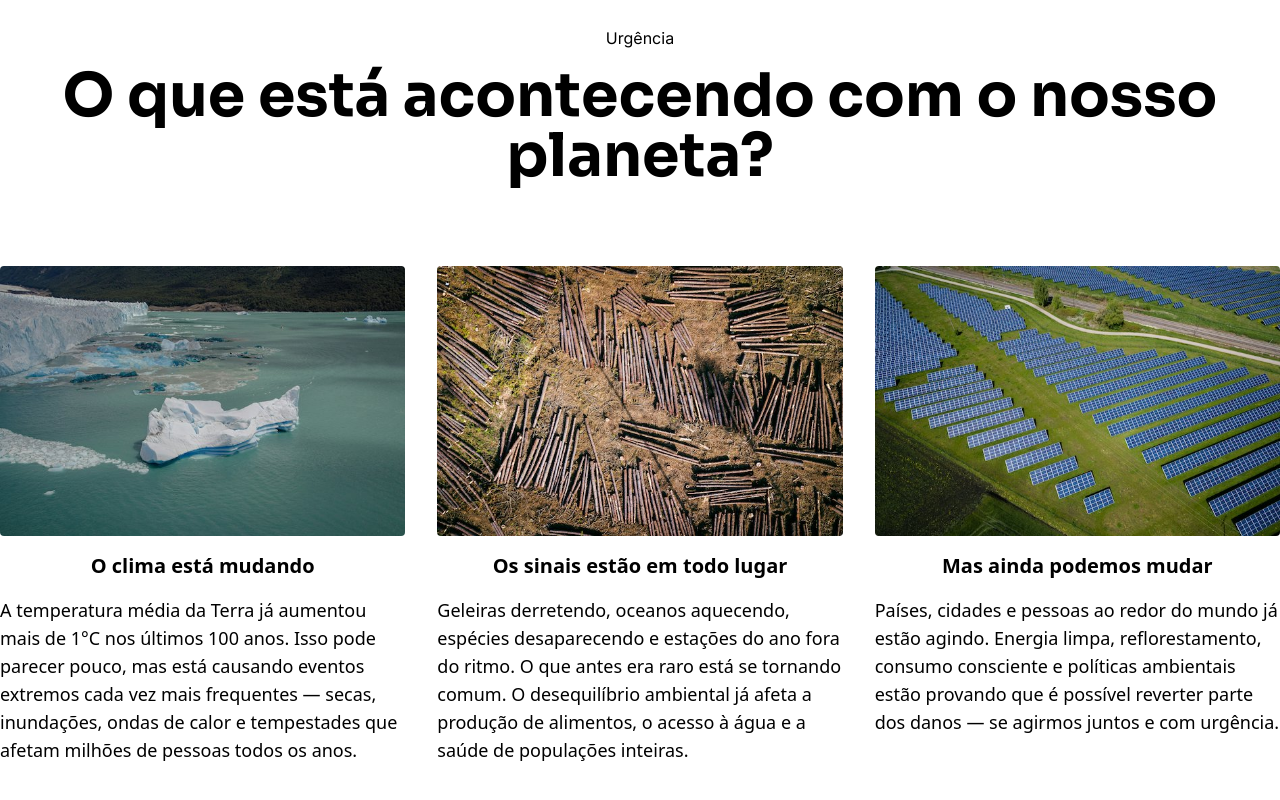
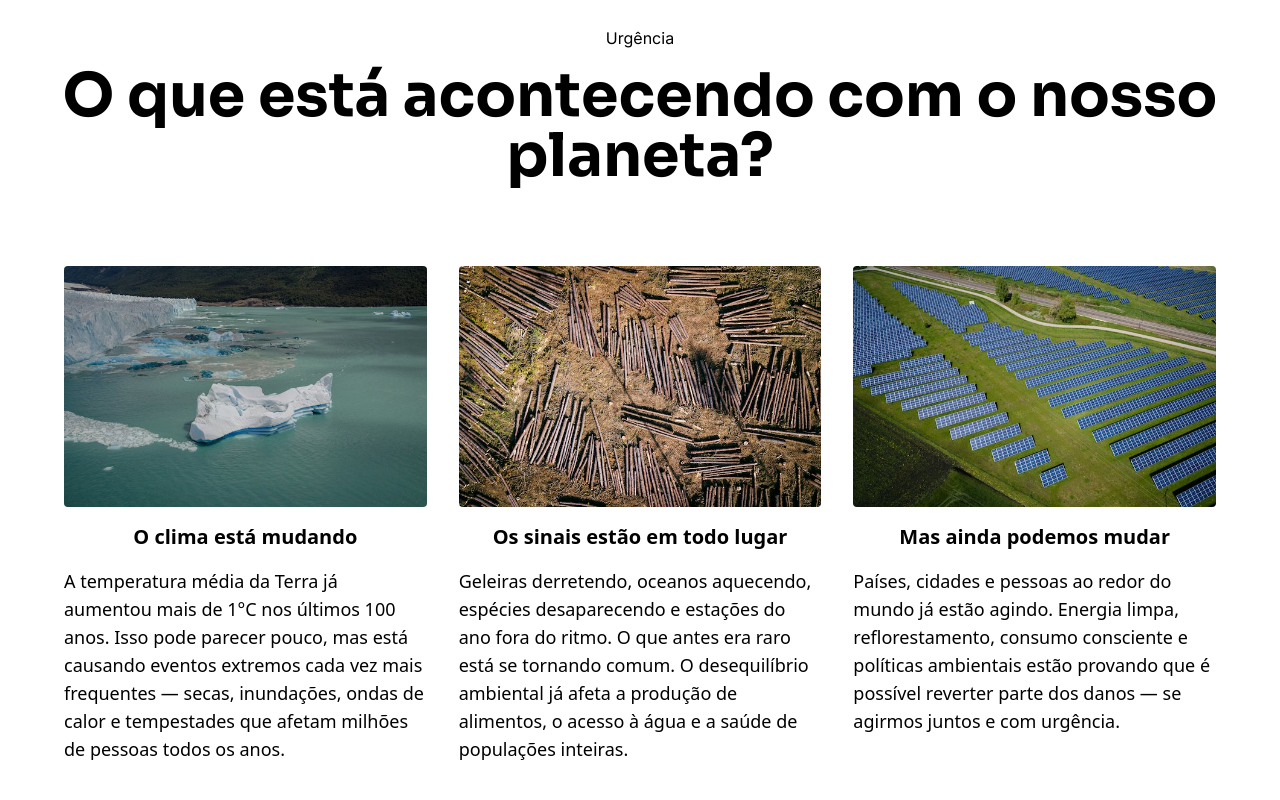
Before and after one commit to tjbarbosadev/ods13-project, a plain HTML site: page index.html in a window 1280 px wide. Shown: the part 878-1678 px from the top of the page. Drawn offline with nearby package versions, Linux system fonts and the light colour scheme.

Commit message:
fix: cards width

```diff
--- a/index.html
+++ b/index.html
@@ -83,7 +83,7 @@
               O que está acontecendo com o nosso planeta?
             </h2>
           </div>
-          <div class="flex flex-col md:flex-row gap-8">
+          <div class="flex flex-col md:flex-row gap-8 xl:w-6xl xl:mx-auto">
             <div class="card flex flex-1 flex-col gap-4">
               <img
                 class="rounded w-full"
```
